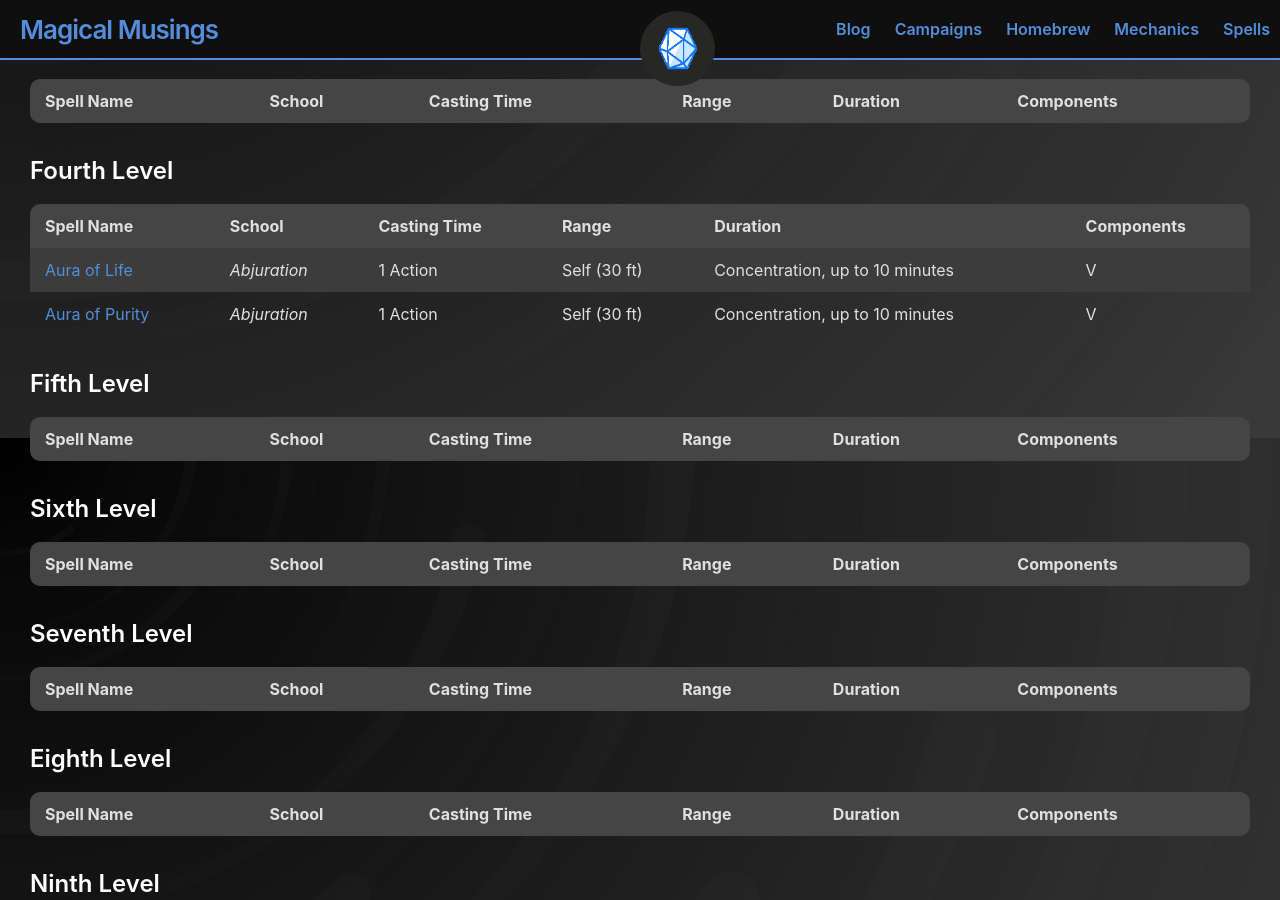
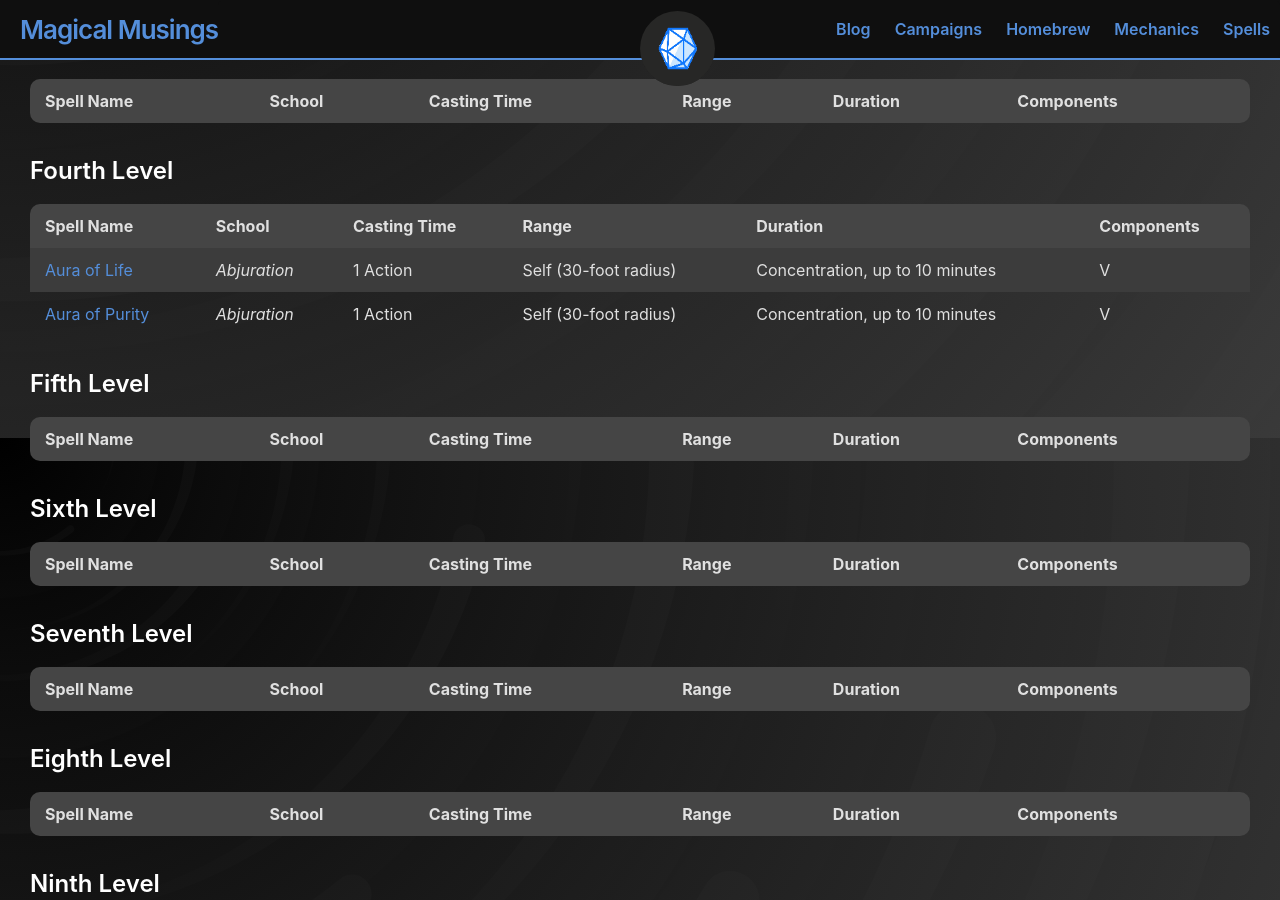
Before and after one commit to andersthemagi/magicalmusings.github.io, a Jekyll site: the page built from spell-lists/paladin.md, in a window 1280 px wide and 900 px high, scrolled down 1482 px. Built offline with Jekyll 4.4.1, drawn with Linux system fonts in a browser that asks for light colours.

Commit message:
updated formatting of range

```diff
--- a/_posts/spells/forth-level/2020-10-14-4-spells-aura-of-life.md
+++ b/_posts/spells/forth-level/2020-10-14-4-spells-aura-of-life.md
@@ -8,7 +8,7 @@ source: "Basic Rules (PHB)"
 spell-level: "4th-level"
 school: Abjuration
 casting-time: "1 Action"
-range: "Self (30 ft)"
+range: "Self (30-foot radius)"
 components: "V"
 duration: "Concentration, up to 10 minutes"
 ---
--- a/_posts/spells/forth-level/2020-10-14-4-spells-aura-of-purity.md
+++ b/_posts/spells/forth-level/2020-10-14-4-spells-aura-of-purity.md
@@ -8,7 +8,7 @@ source: "Basic Rules (PHB)"
 spell-level: "4th-level"
 school: Abjuration
 casting-time: "1 Action"
-range: "Self (30 ft)"
+range: "Self (30-foot radius)"
 components: "V"
 duration: "Concentration, up to 10 minutes"
 ---
```
